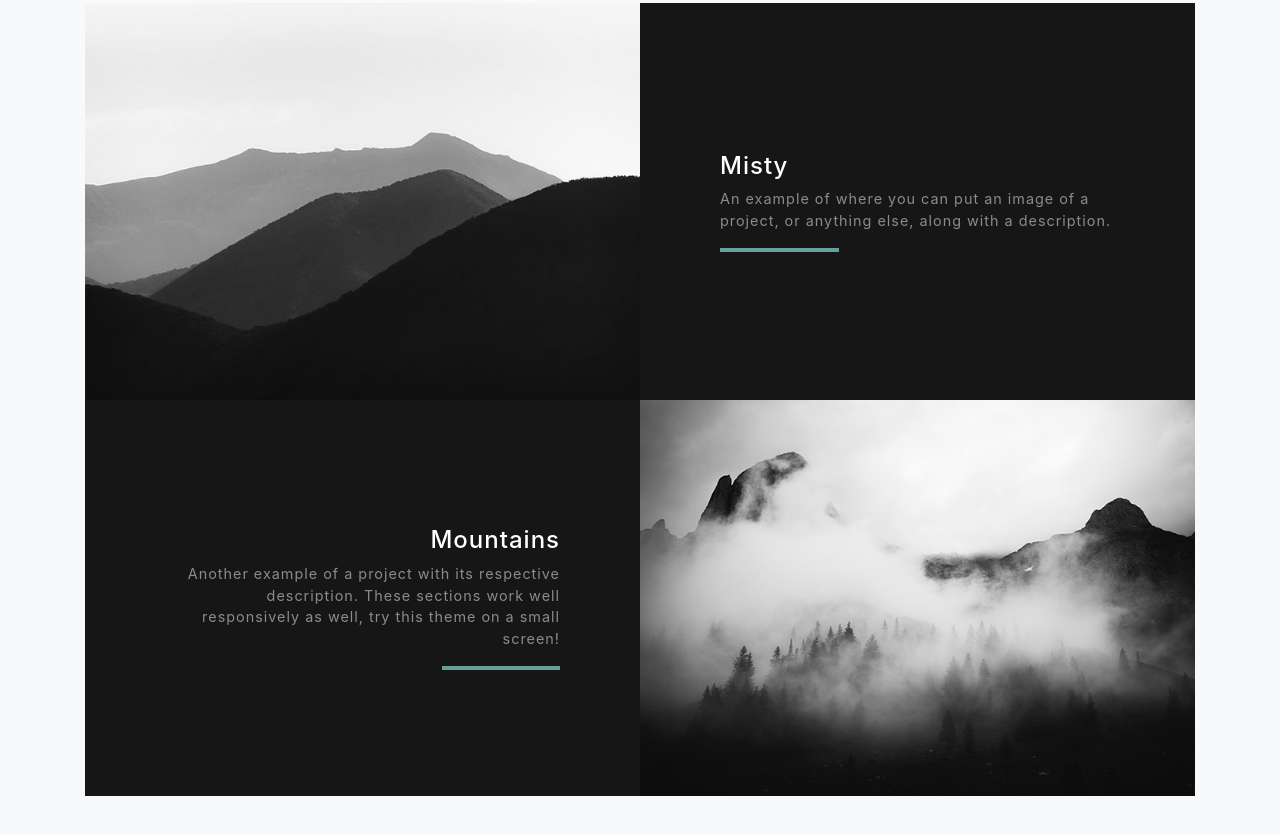
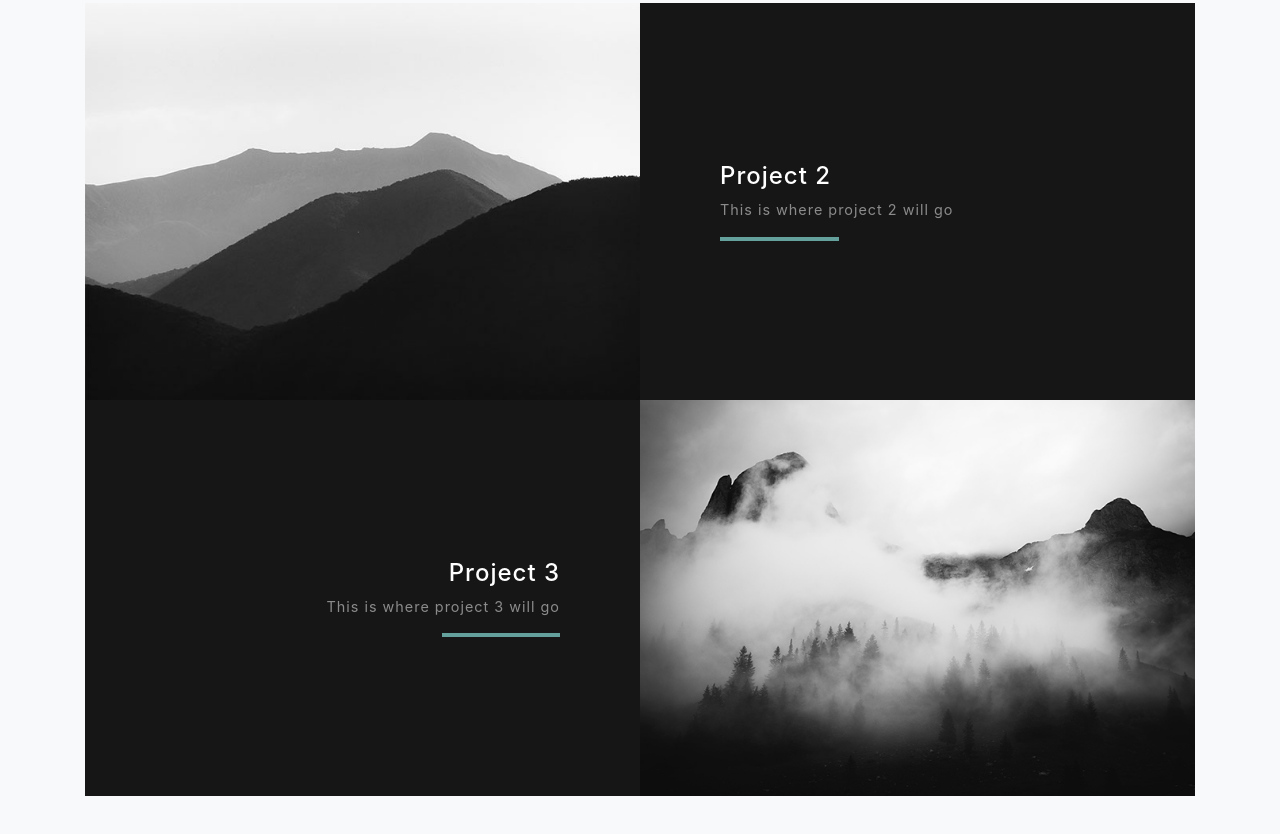
Before and after one commit to cclancy97/cclancy97.github.io, a website with bundled scripts: page index.html in a window 1280 px wide. Shown: the part 1799-2633 px from the top of the page. Built offline with nearby package versions, Linux system fonts and the light colour scheme.

Commit message:
Projects

```diff
--- a/index.html
+++ b/index.html
@@ -98,8 +98,8 @@
           <div class="bg-black text-center h-100 project">
             <div class="d-flex h-100">
               <div class="project-text w-100 my-auto text-center text-lg-left">
-                <h4 class="text-white">Misty</h4>
-                <p class="mb-0 text-white-50">An example of where you can put an image of a project, or anything else, along with a description.</p>
+                <h4 class="text-white">Project 2</h4>
+                <p class="mb-0 text-white-50">This is where project 2 will go</p>
                 <hr class="d-none d-lg-block mb-0 ml-0">
               </div>
             </div>
@@ -116,8 +116,8 @@
           <div class="bg-black text-center h-100 project">
             <div class="d-flex h-100">
               <div class="project-text w-100 my-auto text-center text-lg-right">
-                <h4 class="text-white">Mountains</h4>
-                <p class="mb-0 text-white-50">Another example of a project with its respective description. These sections work well responsively as well, try this theme on a small screen!</p>
+                <h4 class="text-white">Project 3</h4>
+                <p class="mb-0 text-white-50">This is where project 3 will go</p>
                 <hr class="d-none d-lg-block mb-0 mr-0">
               </div>
             </div>
```
